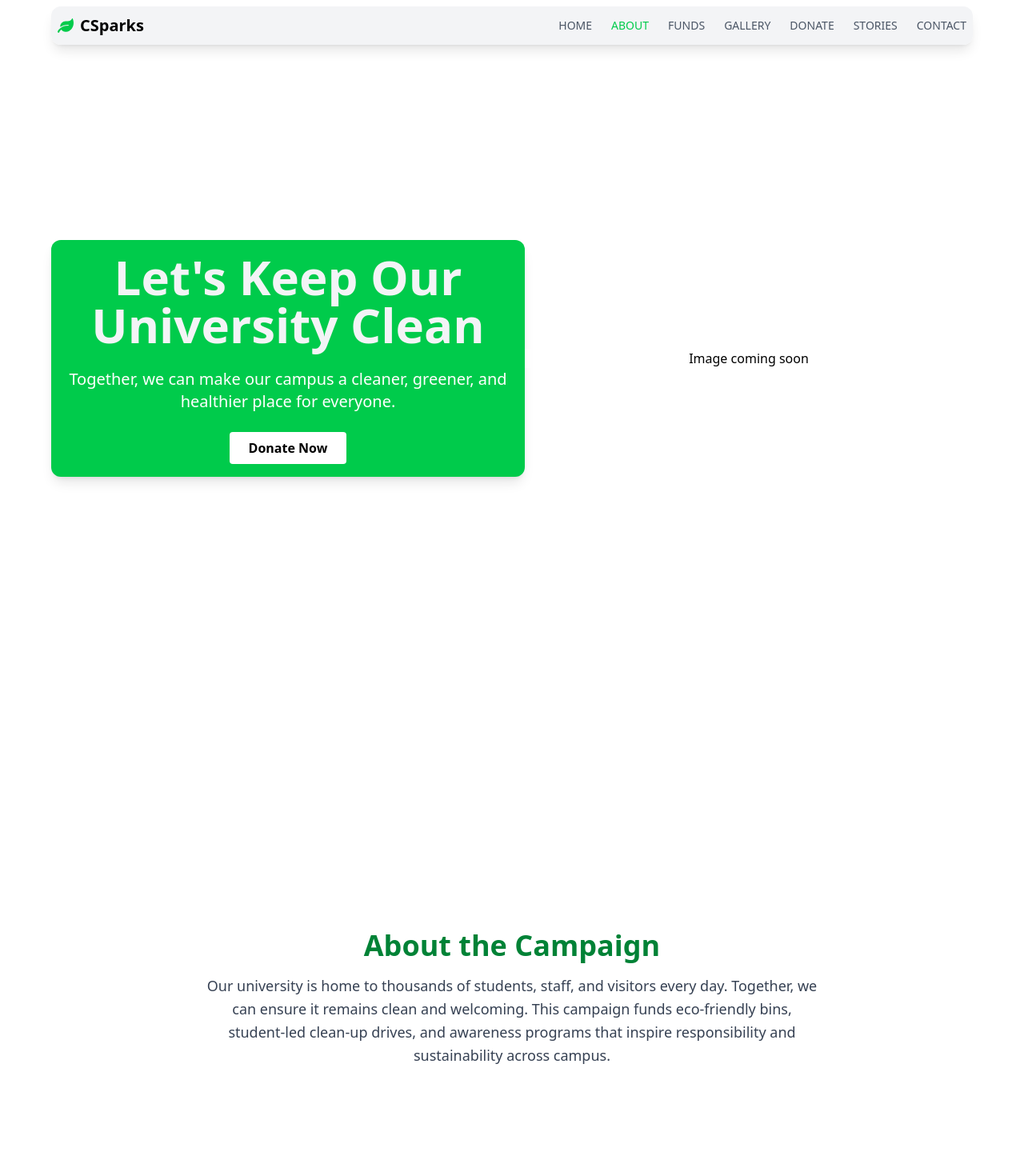
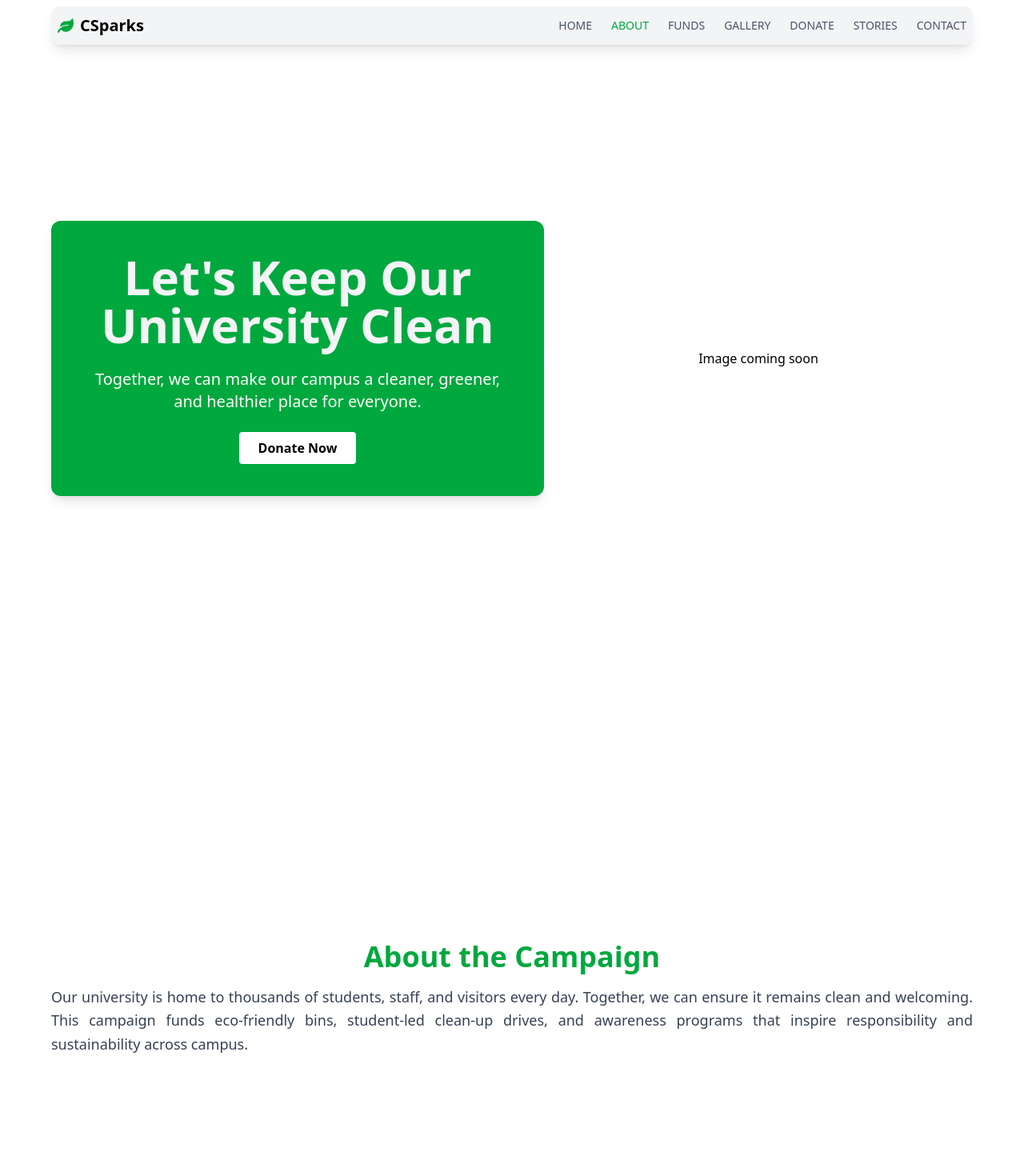
Before and after one commit to abdninesix/test, a React (Vite) app: page / in a window 1280 px wide. Shown: the top 1470 px of the page at 80% size. Built offline with nearby package versions, Linux system fonts and the light colour scheme.

Commit message:
Sections

```diff
--- a/src/components/AboutCampaign.tsx
+++ b/src/components/AboutCampaign.tsx
@@ -1,11 +1,11 @@
 const AboutCampaign = () => {
   return (
-    <section id="about" className="min-h-screen flex items-center justify-center bg-white text-center">
-      <div className="max-w-3xl mx-auto">
-        <h2 className="text-3xl sm:text-4xl font-bold mb-4 text-green-700">
+    <section id="about" className="h-screen flex items-center justify-center bg-white">
+      <div className="flex flex-col gap-4">
+        <h2 className="text-3xl sm:text-4xl text-center font-bold text-mytheme">
           About the Campaign
         </h2>
-        <p className="text-gray-700 text-base sm:text-lg leading-relaxed">
+        <p className="text-gray-700 text-justify text-base sm:text-lg leading-relaxed">
           Our university is home to thousands of students, staff, and visitors every day.
           Together, we can ensure it remains clean and welcoming. This campaign funds
           eco-friendly bins, student-led clean-up drives, and awareness programs that
--- a/src/components/HeroSection.tsx
+++ b/src/components/HeroSection.tsx
@@ -4,7 +4,7 @@ const HeroSection = () => {
       id="hero" className="h-screen flex flex-col lg:flex-row items-center justify-center text-center">
 
       {/* Content */}
-      <div className="flex-1 flex flex-col p-4 items-center justify-center gap-6 rounded-xl shadow-lg bg-mytheme">
+      <div className="flex-1 flex flex-col p-10 items-center justify-center gap-6 rounded-xl shadow-lg bg-mytheme">
         <h1 className="text-4xl sm:text-5xl md:text-6xl text-gray-100 font-extrabold flex items-center justify-center gap-3">
           Let&apos;s Keep Our University Clean
         </h1>
--- a/src/index.css
+++ b/src/index.css
@@ -1,9 +1,9 @@
 @import "tailwindcss";
 
 @theme {
-    --color-mytheme: #00cb4b;
+    --color-mytheme: #00a83e;
 }
 
 .something {
-    color: #00cb4b;
+    color: #00a83e;
 }
```
